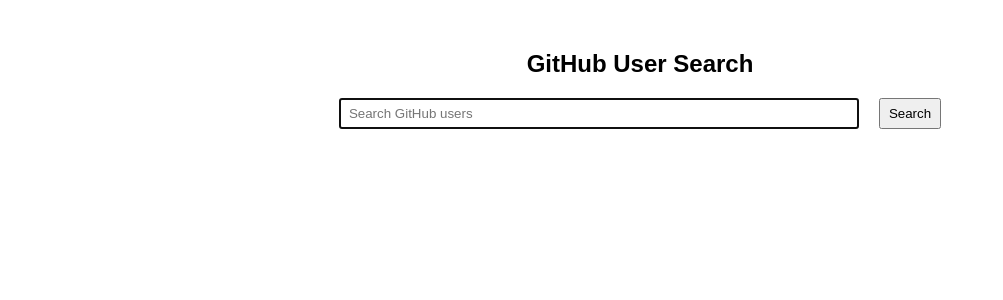
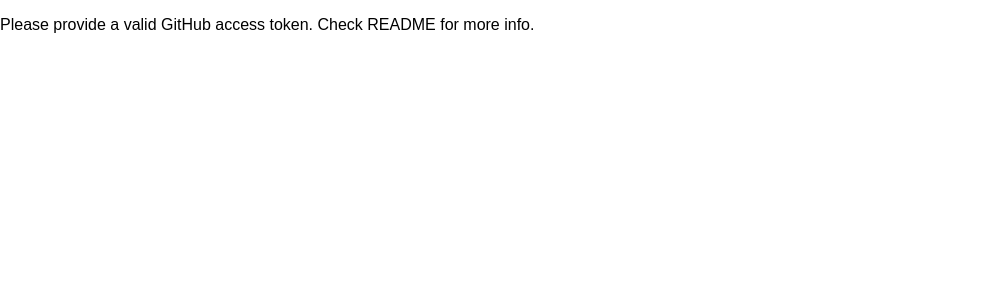
Before and after one commit to tsriram/react-github-user-search, a React (Create React App) app: page / in a window 1280 px wide. Shown: the top 300 px of the page, without its empty margins (0-1003 px from the left). Built offline with nearby package versions, Linux system fonts and the light colour scheme.

Commit message:
handle invalid github token

```diff
--- a/src/App.tsx
+++ b/src/App.tsx
@@ -16,7 +16,14 @@
   public render() {
     return (
       <ApolloProvider client={client}>
-        <UserSearchPage />
+        {gitHubToken ? (
+          <UserSearchPage />
+        ) : (
+          <p>
+            Please provide a valid GitHub access token. Check README for more
+            info.
+          </p>
+        )}
       </ApolloProvider>
     );
   }
```
